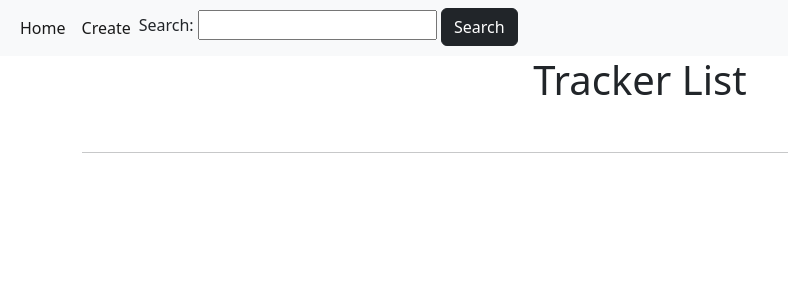
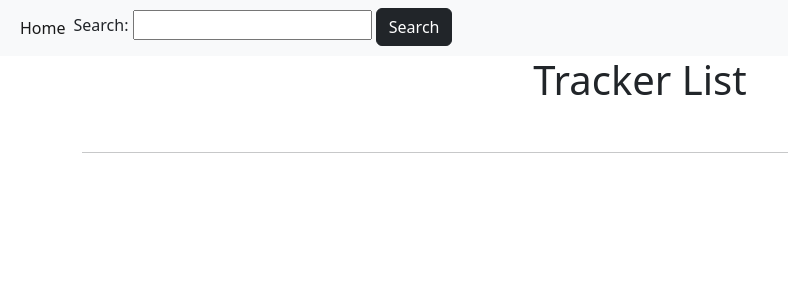
Before and after one commit to Ray888Ray/hw50, a Django app: page /tracker/list in a window 1280 px wide. Shown: the top 300 px of the page, without its empty margins (0-788 px from the left). Run offline with Django 4.2, Linux system fonts and the light colour scheme; data that the repository does not hold is empty; parts of the project's set-up code (start-up, migrations or seed data) failed here and were passed over.

Commit message:
not important small changes

```diff
--- a/source/webapp/templates/tracker/index.html
+++ b/source/webapp/templates/tracker/index.html
@@ -1,9 +1,5 @@
 {% extends 'base.html' %}
 {% block menu %}
-
-    <li class="nav-item">
-        <a class="nav-link active" href="{% url 'add' %}">Create</a>
-    </li>
 
     <li class="nav-item">
         {% include 'partial/simple_search.html' %}
```
